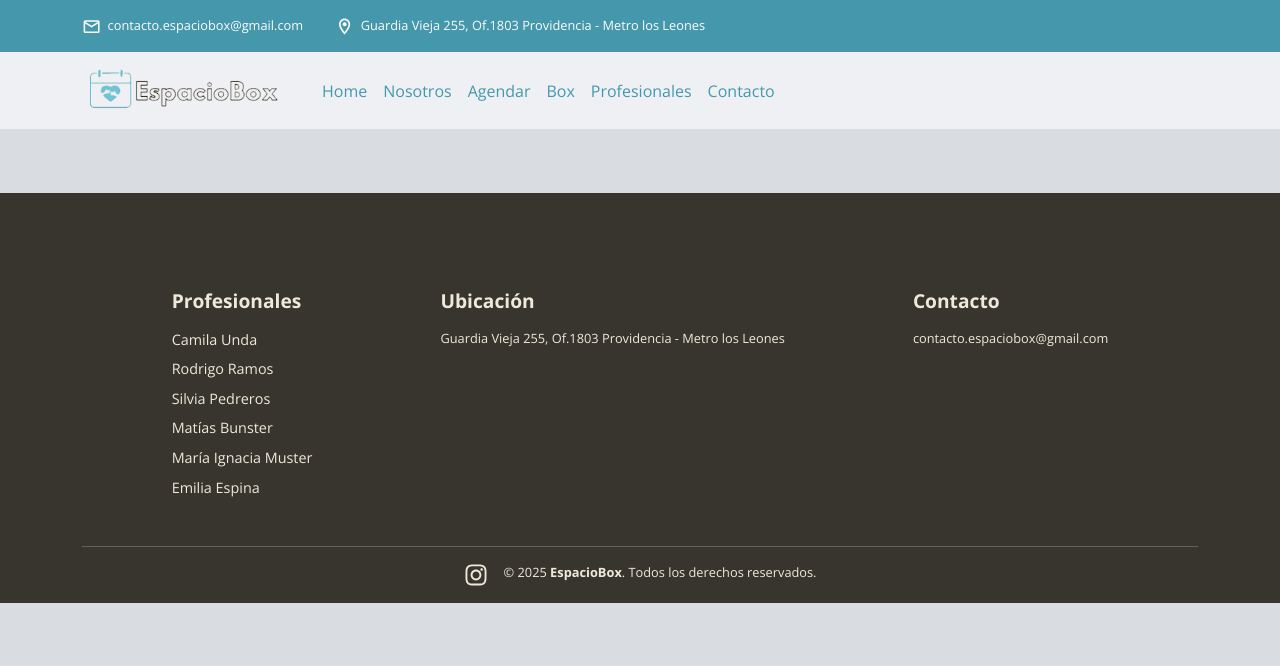
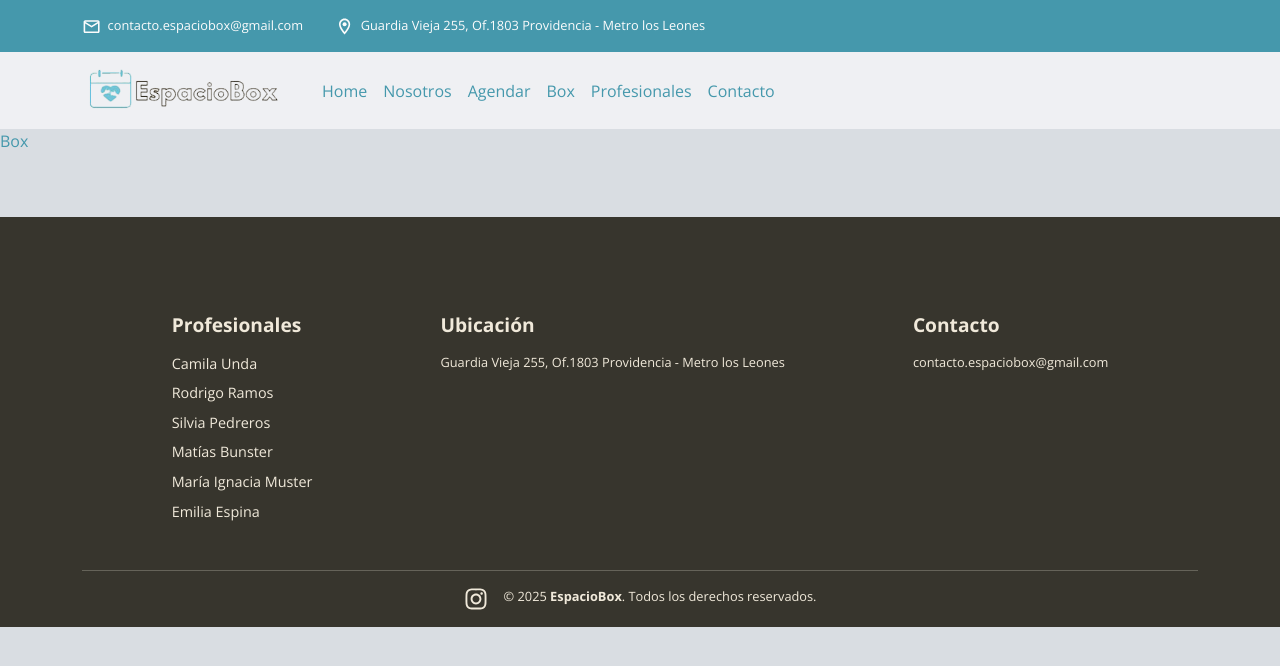
Before and after one commit to ssalinascalibar/espacio-box-noLogin, a React (Vite) app: page /boxes in a window 1280 px wide. Shown: the top 666 px of the page. Built offline with nearby package versions, Linux system fonts and the light colour scheme.

Commit message:
add href boxes and home to navbar

```diff
--- a/src/App.jsx
+++ b/src/App.jsx
@@ -4,6 +4,7 @@ import viteLogo from '/vite.svg' */
 /* import './App.css' */
 import { Routes, Route } from 'react-router';
 import Home from './features/home/Home';
+import Boxes from './features/boxes/Boxes';
 import NavigationBar from './shared/components/navbar/NavigationBar';
 import Footer from './shared/components/footer/Footer';
 
@@ -14,6 +15,7 @@ function App() {
     <NavigationBar />
     <Routes>
       <Route path="/" element={<Home/>} />
+      <Route path="/boxes" element={<Boxes/>} />
     </Routes>
     <Footer />
     </>
--- /dev/null
+++ b/src/features/boxes/Boxes.jsx
@@ -0,0 +1,6 @@
+
+export default function Boxes() {
+  return (
+    <div>Box</div>
+  )
+}
--- a/src/shared/components/navbar/NavigationBar.jsx
+++ b/src/shared/components/navbar/NavigationBar.jsx
@@ -24,10 +24,10 @@ export default function NavigationBar() {
           <Navbar.Toggle aria-controls="basic-navbar-nav" />
           <Navbar.Collapse id="basic-navbar-nav">
             <Nav className="me-auto">
-              <Nav.Link href="#home">Home</Nav.Link>
+              <Nav.Link href="/">Home</Nav.Link>
               <Nav.Link href="#link">Nosotros</Nav.Link>
               <Nav.Link href="#link">Agendar</Nav.Link>
-              <Nav.Link href="#link">Box</Nav.Link>
+              <Nav.Link href="/boxes">Box</Nav.Link>
               <Nav.Link href="#link">Profesionales</Nav.Link>
               <Nav.Link href="#link">Contacto</Nav.Link>
             </Nav>
```
